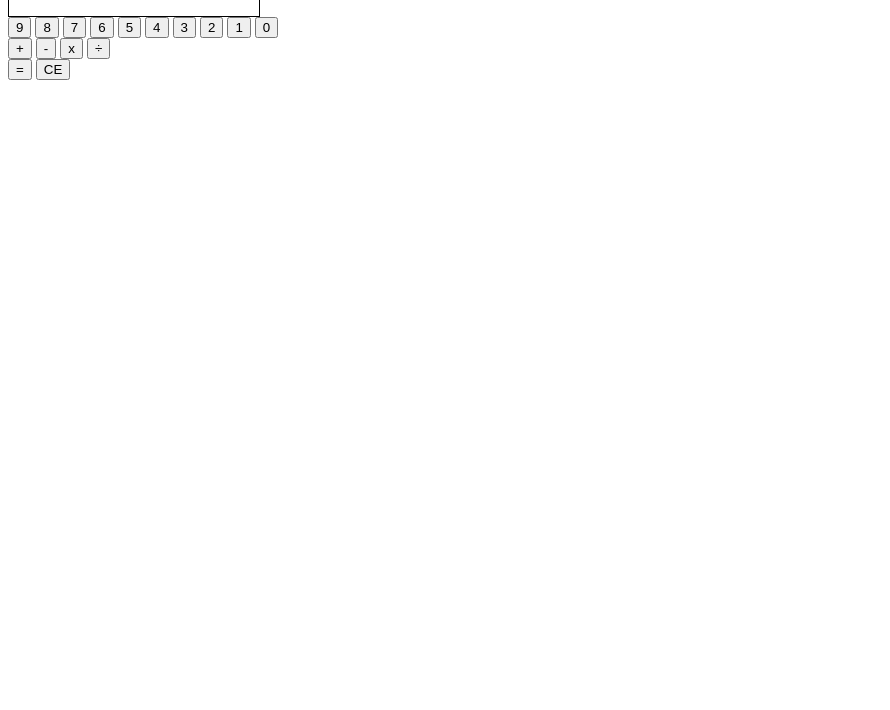
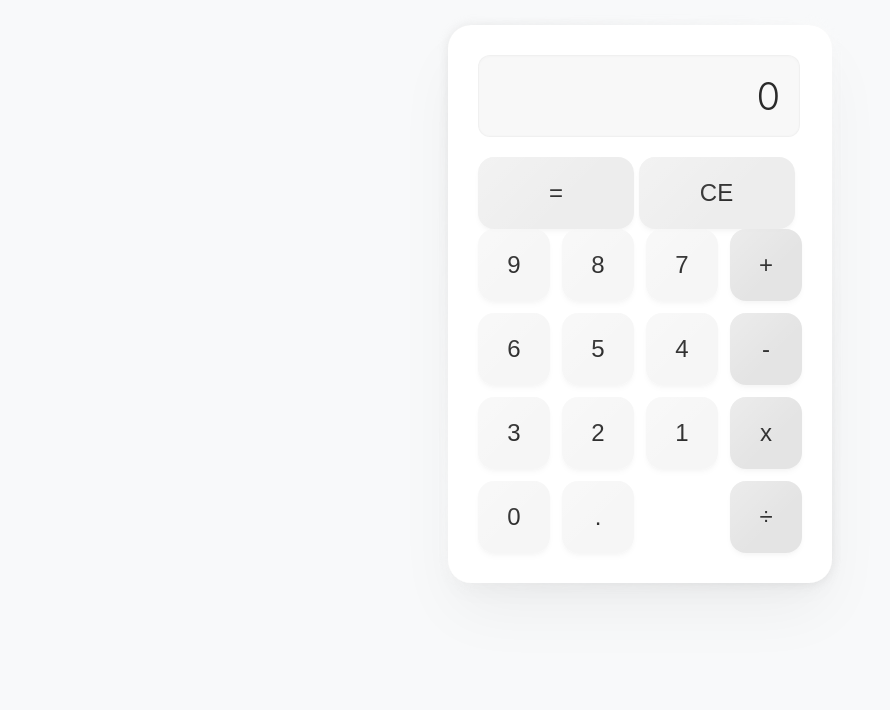
Before and after one commit to pxxrth/Calculator, a plain HTML site: page index.html in a window 1280 px wide. Shown: the part 90-800 px from the top of the page, without its empty margins (0-890 px from the left). Drawn offline with Linux system fonts and the light colour scheme.

Commit message:
Edited my index and added a div container for the styling, styled the calculator completely and put an end to it.

```diff
--- a/index.html
+++ b/index.html
@@ -4,12 +4,17 @@
     <meta charset="UTF-8">
     <meta name="viewport" content="width=device-width, initial-scale=1.0">
     <title>Calculator</title>
+    <link rel="StyleSheet" href="styles.css">
 </head>
 <body>
-    <h1 style="text-align: center;">Calculator</h1>
-
-    <div id="display" style="border: 1px solid black; width: 250px; height: 25px;"></div>
-
+    <h1>Calculator</h1>
+    <div id="calculator-container">
+        <div id="display">0</div>
+        <div>
+            <button id="equalButton">=</button>
+            <button id="clear">CE</button>
+        </div>
+        <div id="buttons-container">
             <div id="buttons">
                 <button>9</button>
                 <button>8</button>
@@ -21,83 +26,86 @@
                 <button>2</button>
                 <button>1</button>
                 <button>0</button>
+                <button>.</button>
             </div>
-
             <div id="operator">
                 <button>+</button>
                 <button>-</button>
                 <button>x</button>
                 <button>÷</button>
             </div>
-    <button id="equal">=</button>
-    <button id="clear">CE</button>
+        </div>
 </body>
 <script>
 
 const display = document.querySelector("#display")
-    const buttons = document.querySelectorAll("#buttons button")
+        const equal = document.querySelector("#equalButton")
+        const clear = document.querySelector("#clear")
+        const numberButton = document.querySelectorAll("#buttons button")
         const operatorButton = document.querySelectorAll("#operator button")
-    const equalButton = document.querySelector("#equal")
-    const clearButton = document.querySelector("#clear")
 
-    let num1 = '';
-    let num2 = '';
-    let operator = '';
+        let num1 = ""
+        let num2 = ""
+        let operator = ""
         let isItSecondNumber = false;
 
 
-    buttons.forEach(function(button) {
+        // store the first number
+        numberButton.forEach(function(button) {
         button.addEventListener("click", function() {
-            const value = button.textContent;
-
-            if (isItSecondNumber === true) {
-                num2 += value
+        const value = button.textContent
+        if (isItSecondNumber) {
+        num2 += value;
         display.textContent = num2
         } else {
         num1 += value;
-                display.textContent = num1;
+        display.textContent = num1
         }
-
         })
         })
 
+        // operators after first number is stored
         operatorButton.forEach(function(button) {
         button.addEventListener("click", function() {
         operator = button.textContent;
-            isItSecondNumber = true
+        isItSecondNumber = true;
         })
         })
 
-    equalButton.addEventListener("click", function() {
+        // equate the stored numbers
+        equal.addEventListener("click", function() {
         let result;
         const n1 = Number(num1)
         const n2 = Number(num2)
 
         if(operator === "+") {
-            result = n1 + n2;
-        } else if(operator === "-") {
+        result = n1 + n2
+        } else if (operator === "-") {
         result = n1 - n2
         } else if(operator === "x") {
-            result = n1*n2
+        result = n1 * n2
         } else if(operator === "÷") {
-            if(num2 === "0") {
+        if(n2 === 0) {
         result = "ERROR"
         } else {
         result = n1 / n2
         }
         }
-        display.textContent = result;
+
+        display.textContent = result
+
         num1 = result.toString();
-        num2 = "";
-        operator = "";
-        isItSecondNumber = false;
+        num2 = ""
+        operator = ""
+        isItSecondNumber = false
         })
 
-    clearButton.addEventListener("click", function() {
-        display.textContent = "0";
-        num1 = "";
-        num2 = "";
-        operator = "";
+        // clear everything with CE
+        clear.addEventListener("click", function() {
+        display.textContent = '0'
+        num1 = ""
+        num2 = ""
+        operator = ""
         isItSecondNumber = false;
         })
 
--- /dev/null
+++ b/styles.css
@@ -0,0 +1,178 @@
+/* === FUTURE-MINIMAL CALCULATOR STYLING === */
+/* Core Structural Aesthetics */
+body {
+    font-family: 'Inter', -apple-system, BlurMacSystemFont, sans-serif;
+    display: flex;
+    flex-direction: column;
+    align-items: center;
+    justify-content: flex-start;
+    min-height: 100vh;
+    background-color: #f8f9fa;
+    margin: 0;
+    padding: 0;
+}
+
+h1 {
+    margin: 20px 0 40px;
+    font-weight: 350;
+    font-size: 2.8rem;
+    letter-spacing: -0.05em;
+    color: transparent;
+    background: linear-gradient(135deg, #2a2a2a 0%, #7b7b7b 100%);
+    -webkit-background-clip: text;
+    background-clip: text;
+    text-shadow: 0 2px 4px rgba(0,0,0,0.03);
+}
+
+/* Calculator Enclosure - Next-Gen Border */
+#calculator-container {
+    position: relative;
+    padding: 30px;
+    background: white;
+    border-radius: 24px;
+    box-shadow:
+        0 12px 24px -6px rgba(0,0,0,0.03),
+        0 32px 64px -8px rgba(0,0,0,0.05);
+
+    /* Advanced Border Gradient */
+    border: 1px solid transparent;
+    background-clip: padding-box;
+    background-origin: padding-box;
+    background-image:
+        linear-gradient(white, white),
+        linear-gradient(135deg, #e0e0e0 0%, #f0f0f0 50%, #e0e0e0 100%);
+    background-position: center center;
+    background-size: cover;
+    background-repeat: no-repeat;
+    border-image-slice: 1;
+}
+
+/* Holographic Border Effect */
+#calculator-container::before {
+    content: "";
+    position: absolute;
+    top: -2px;
+    left: -2px;
+    right: -2px;
+    bottom: -2px;
+    z-index: -1;
+    border-radius: 26px;
+    background: linear-gradient(
+        135deg,
+        rgba(200,200,200,0.4) 0%,
+        rgba(255,255,255,0.8) 50%,
+        rgba(200,200,200,0.4) 100%
+    );
+    opacity: 0.7;
+    filter: blur(4px);
+}
+
+/* Display - Quantum Glass Effect */
+#display {
+    width: 280px;
+    height: 80px;
+    margin-bottom: 20px;
+    padding: 0 20px;
+    display: flex;
+    align-items: center;
+    justify-content: flex-end;
+    font-size: 2.4rem;
+    font-weight: 300;
+    letter-spacing: -0.03em;
+    color: #2a2a2a;
+    background: rgba(248, 248, 248, 0.9);
+    border-radius: 12px;
+    border: 1px solid rgba(0,0,0,0.03);
+    box-shadow:
+        inset 0 1px 3px rgba(0,0,0,0.02),
+        inset 0 -1px 2px rgba(0,0,0,0.01);
+    backdrop-filter: blur(2px);
+    overflow: hidden;
+    text-overflow: ellipsis;
+}
+
+/* Button Matrix - Neural Grid */
+#buttons-container {
+    display: flex;
+    gap: 12px;
+}
+
+#buttons {
+    display: grid;
+    grid-template-columns: repeat(3, 1fr);
+    gap: 12px;
+}
+
+#operator {
+    display: grid;
+    gap: 12px;
+}
+
+/* Buttons - Quantum Dots */
+button {
+    width: 72px;
+    height: 72px;
+    border: none;
+    border-radius: 16px;
+    font-size: 1.5rem;
+    font-weight: 400;
+    color: #2a2a2a;
+    background: rgba(245, 245, 245, 0.9);
+    cursor: pointer;
+    transition: all 0.2s cubic-bezier(0.22, 1, 0.36, 1);
+    position: relative;
+    overflow: hidden;
+    box-shadow:
+        0 4px 6px -1px rgba(0,0,0,0.03),
+        0 2px 4px -1px rgba(0,0,0,0.02);
+}
+
+button::after {
+    content: "";
+    position: absolute;
+    top: 0;
+    left: 0;
+    width: 100%;
+    height: 100%;
+    background: linear-gradient(
+        135deg,
+        rgba(255,255,255,0.3) 0%,
+        rgba(255,255,255,0) 60%
+    );
+    border-radius: inherit;
+}
+
+button:hover {
+    transform: translateY(-2px);
+    box-shadow:
+        0 6px 12px -2px rgba(0,0,0,0.08),
+        0 4px 6px -2px rgba(0,0,0,0.03);
+}
+
+button:active {
+    transform: translateY(0);
+    box-shadow:
+        0 2px 4px -1px rgba(0,0,0,0.04);
+}
+
+/* Special Buttons - Entangled States */
+#equalButton, #clear {
+    width: 156px;
+    background: rgba(235, 235, 235, 0.9);
+}
+
+#operator button {
+    background: rgba(225, 225, 225, 0.9);
+}
+
+/* Zero Point Energy Effect */
+button:focus {
+    outline: none;
+    animation: quantum-pulse 0.6s cubic-bezier(0.22, 1, 0.36, 1);
+}
+
+@keyframes quantum-pulse {
+    0% { transform: scale(1); }
+    50% { transform: scale(1.05); }
+    100% { transform: scale(1); }
+}
```
Lines whose indentation alone changed are shown as unchanged.
